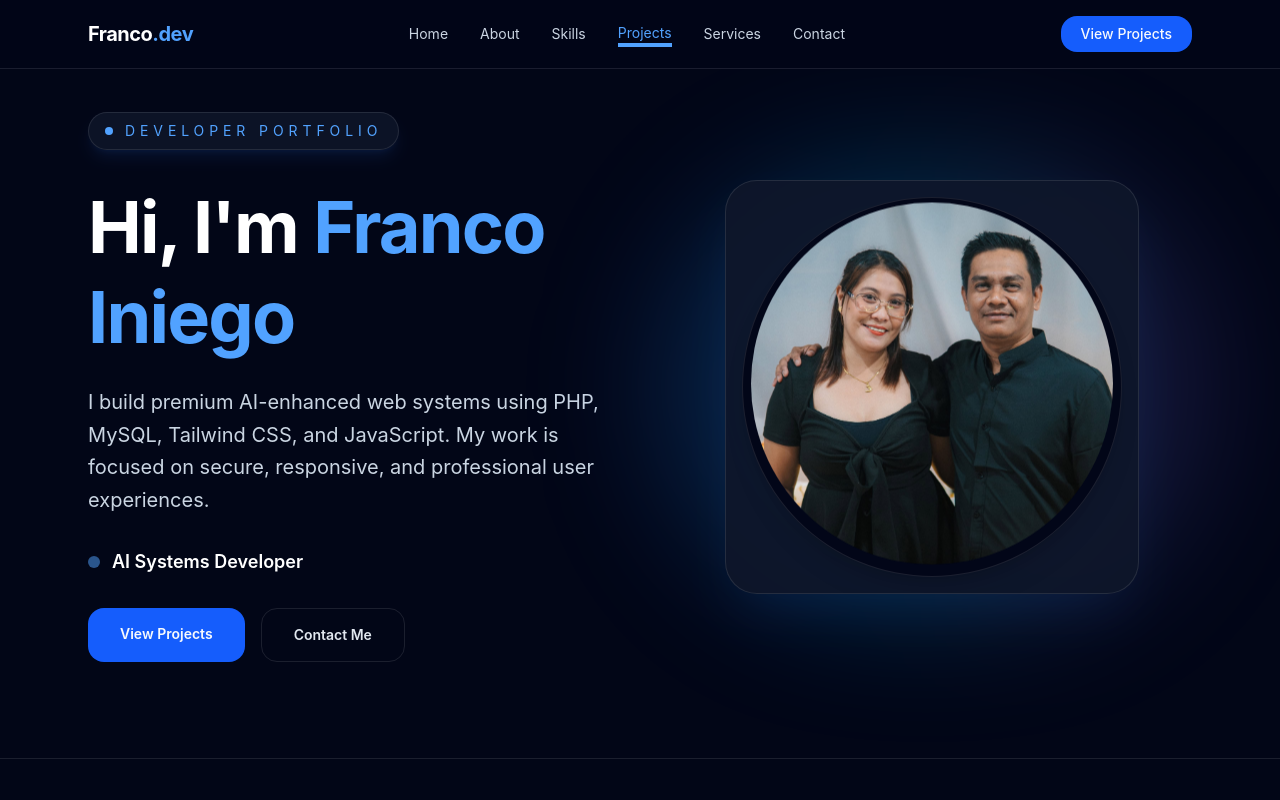
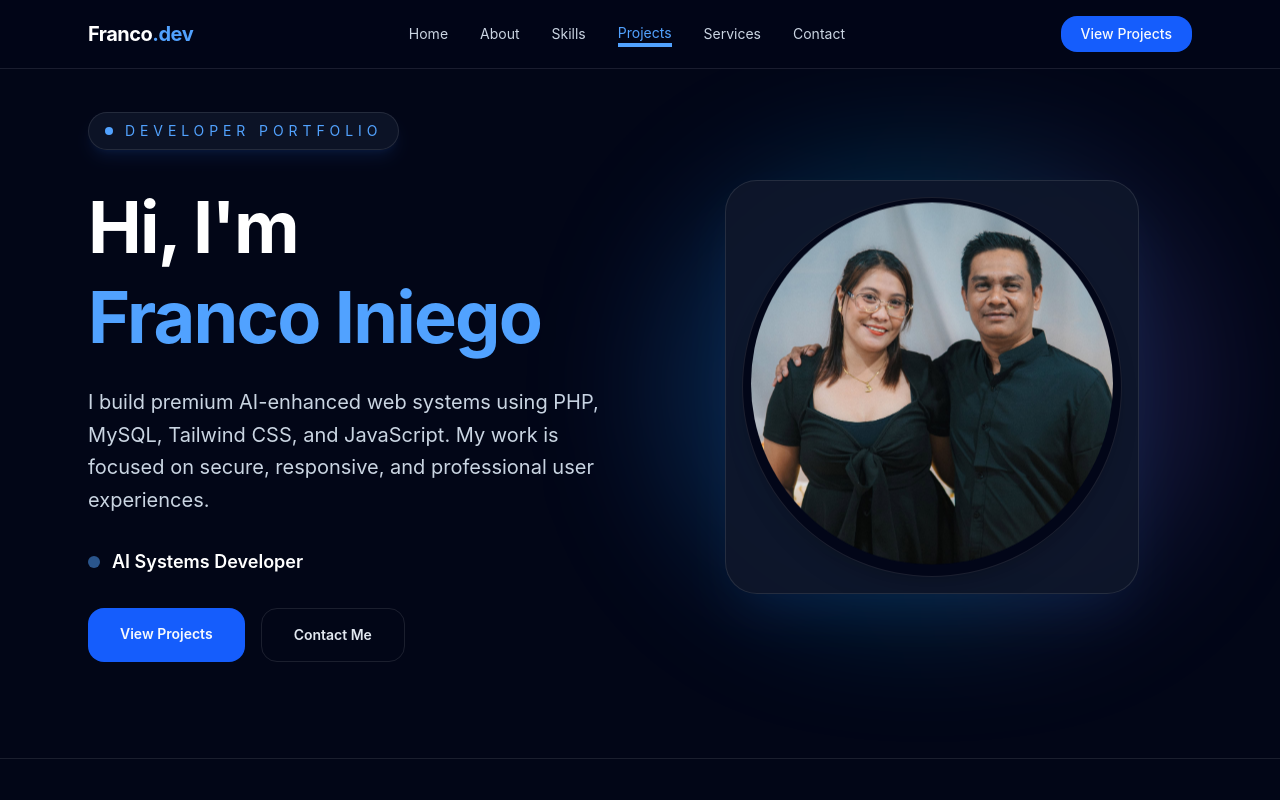
Before and after one commit to francojuan27/franco-portfolio, a website built with Vite: page index.html in a window 1280 px wide. Shown: the top 800 px of the page. Built offline with nearby package versions, Linux system fonts and the light colour scheme.

Commit message:
Edit name Franco Iniego

```diff
--- a/index.html
+++ b/index.html
@@ -219,7 +219,10 @@
               <h1
                 class="text-5xl font-bold leading-tight tracking-tight text-white md:text-6xl lg:text-7xl"
               >
-                Hi, I'm <span class="text-blue-400">Franco Iniego</span>
+                Hi, I'm
+                <span class="text-blue-400 whitespace-nowrap"
+                  >Franco Iniego</span
+                >
               </h1>
               <p class="max-w-2xl text-xl leading-relaxed text-slate-300">
                 I build premium AI-enhanced web systems using PHP, MySQL,
```
